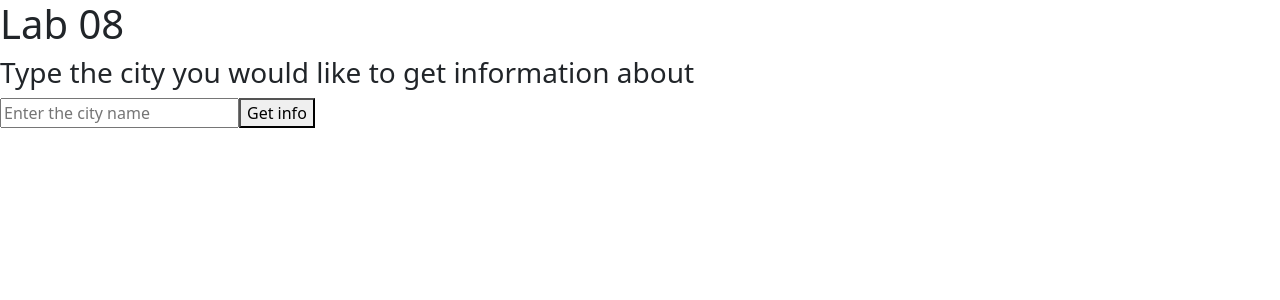
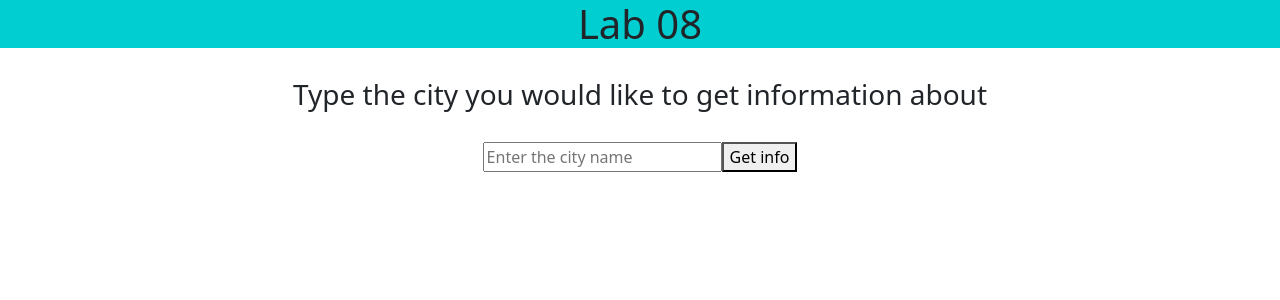
Before and after one commit to MuradAbuArqoub/frontend-08, a React (Create React App) app: page / in a window 1280 px wide. Shown: the top 300 px of the page. Built offline with nearby package versions, Linux system fonts and the light colour scheme.

Commit message:
css editing

```diff
--- a/src/App.js
+++ b/src/App.js
@@ -1,6 +1,7 @@
 import React, { Component } from 'react';
 import 'bootstrap/dist/css/bootstrap.min.css';
 import axios from 'axios';
+import './css/style.css';
 
 class App extends Component {
 
@@ -39,9 +40,9 @@ class App extends Component {
   render() {
     return (
       <div>
-        <h1>Lab 08 </h1>
-        <h3>Type the city you would like to get information about</h3>
-        <form onSubmit={this.getCityInfo}>
+        <h1 className= 'header'>Lab 08 </h1>
+        <h3 className='text'>Type the city you would like to get information about</h3>
+        <form onSubmit={this.getCityInfo} className='text'>
           <input type="text" placeholder="Enter the city name" name='cityQuery'/>
           <button >Get info</button>
           <p></p>
@@ -52,8 +53,9 @@ class App extends Component {
           {this.state.weatherDataArr.map(element => {
             return (
               <>
-              <p>{element.description}</p>
-              <p>{element.date}</p>
+              <p className='text'>{element.description}</p>
+              <p className='text'>{element.date}</p>
+              <p className='text'>---------------</p>
               </>
             )
           })}
--- /dev/null
+++ b/src/css/style.css
@@ -0,0 +1,10 @@
+.header{
+    font-size: 250%;
+    background-color: darkturquoise;
+    text-align: center;
+
+}
+.text{
+    text-align: center;
+    margin: 30px;
+}
```
